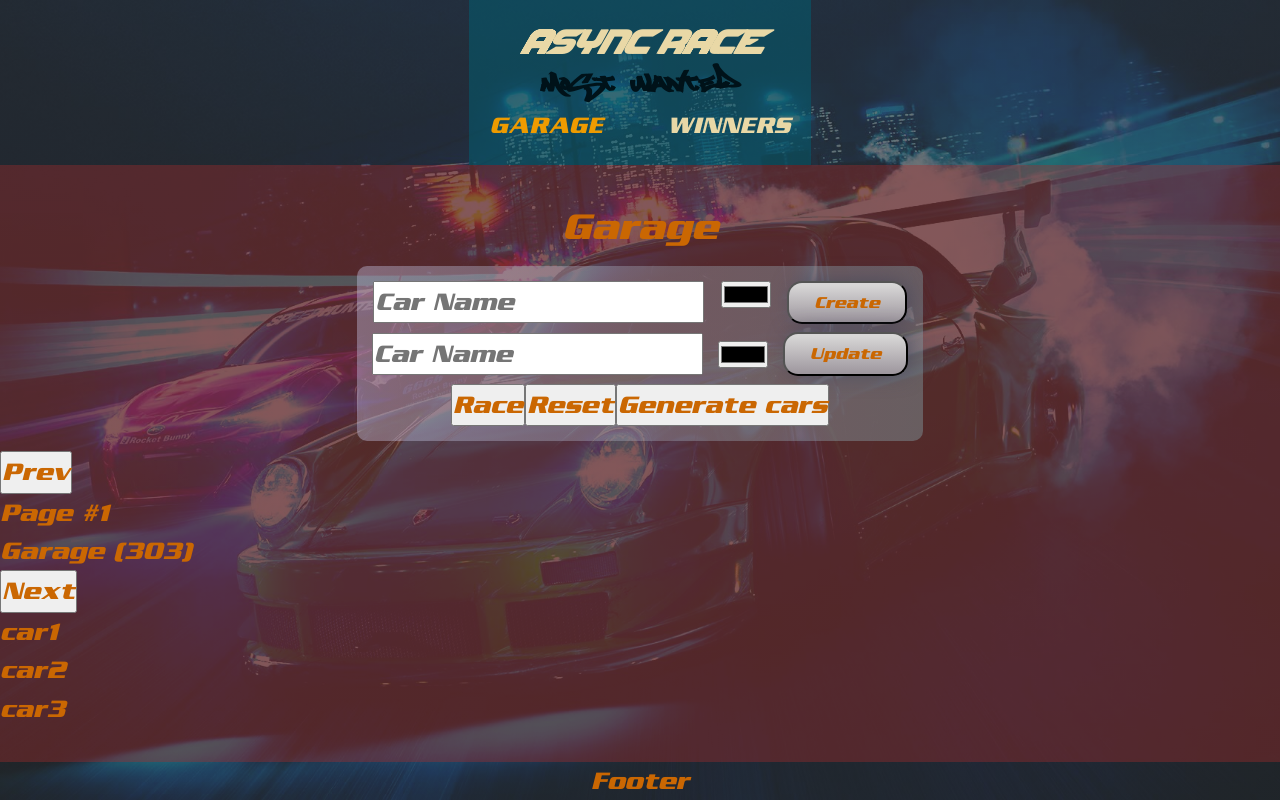
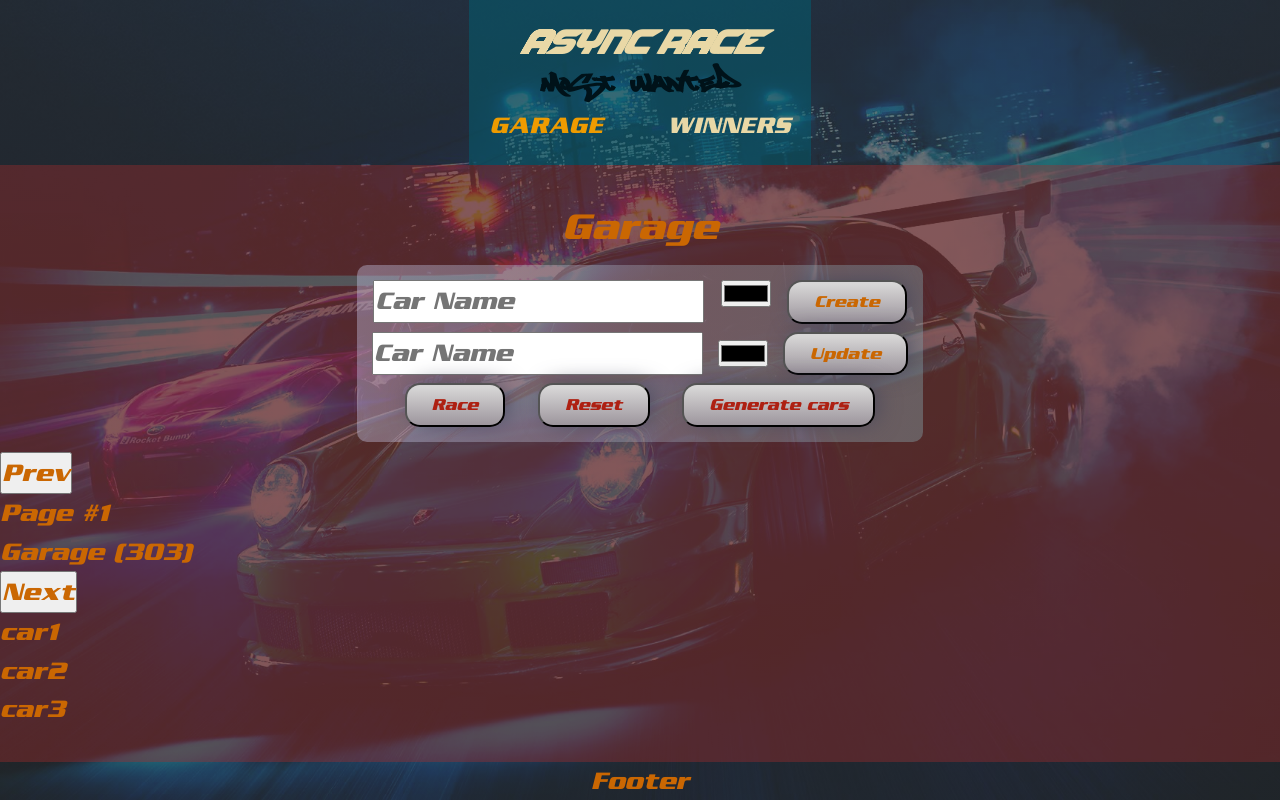
Before and after one commit to RoierS/async-race-project, a React (Vite) app: page /garage in a window 1280 px wide. Built offline with nearby package versions, Linux system fonts and the light colour scheme.

Commit message:
feat: add custom buttons to RaceOperations component

```diff
--- a/src/ui/RaceOperations/RaceOperations.module.css
+++ b/src/ui/RaceOperations/RaceOperations.module.css
@@ -0,0 +1,8 @@
+.raceOperations {
+  display: flex;
+  justify-content: space-evenly;
+  align-items: center;
+  width: 100%;
+
+  color: var(--rufous);
+}
--- a/src/ui/RaceOperations/RaceOperations.tsx
+++ b/src/ui/RaceOperations/RaceOperations.tsx
@@ -1,17 +1,29 @@
+import Button from "@ui/Button/Button";
+
 import styles from "./RaceOperations.module.css";
 
 function RaceOperations() {
+  const handleRace = () => {
+    // TODO: implement race logic
+  };
+  const handleRaceReset = () => {
+    // TODO: implement reset logic
+  };
+  const handleGenereCars = () => {
+    // TODO: implement generate cars logic
+  };
+
   return (
-    <div className={styles.formContainer}>
-      <button type="button" className={styles.race}>
+    <div className={styles.raceOperations}>
+      <Button type="button" onClick={handleRace}>
         Race
-      </button>
-      <button type="button" className={styles.reset}>
+      </Button>
+      <Button type="button" onClick={handleRaceReset}>
         Reset
-      </button>
-      <button type="button" className={styles.generate}>
+      </Button>
+      <Button type="button" onClick={handleGenereCars}>
         Generate cars
-      </button>
+      </Button>
     </div>
   );
 }
```
